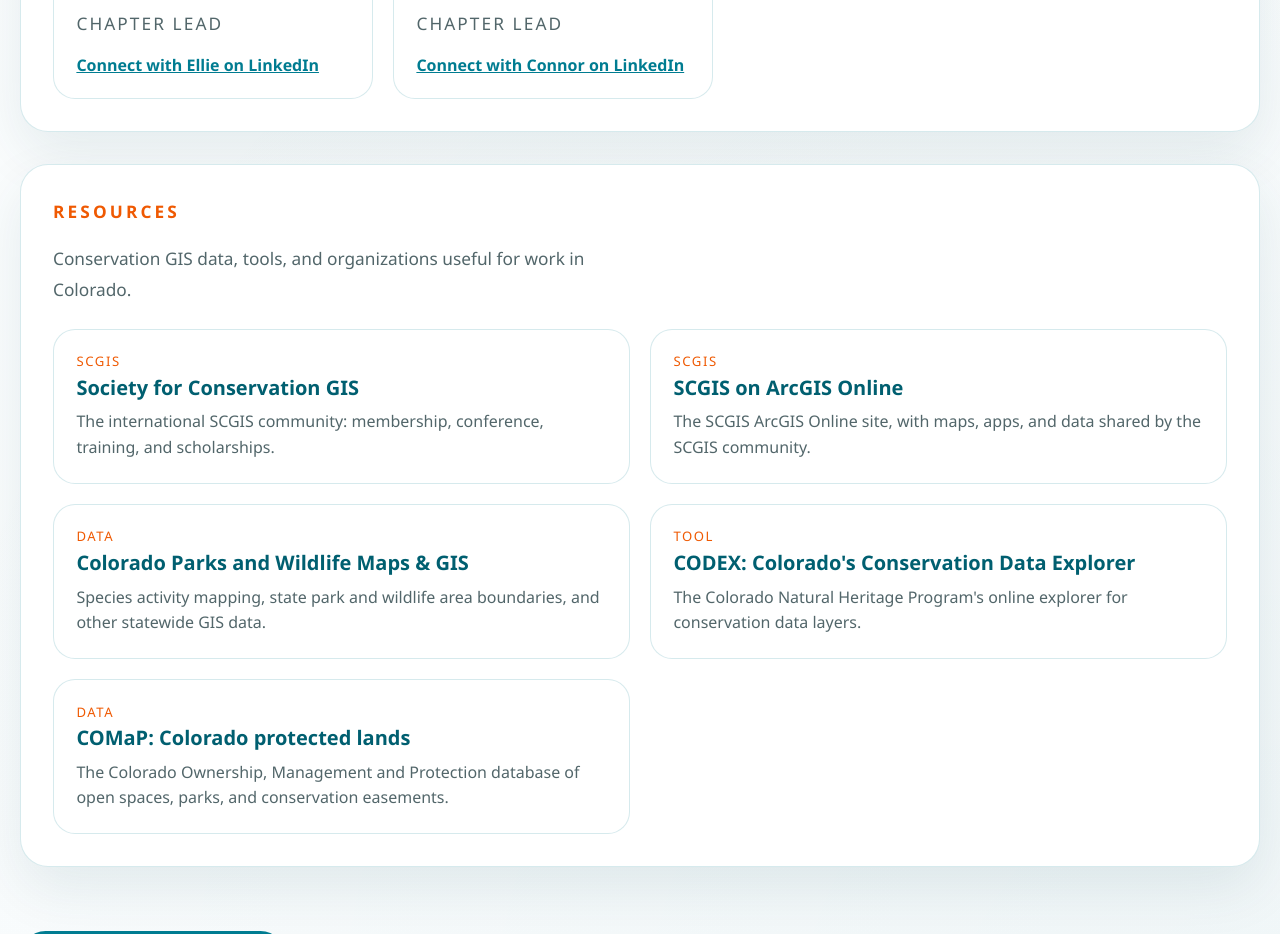
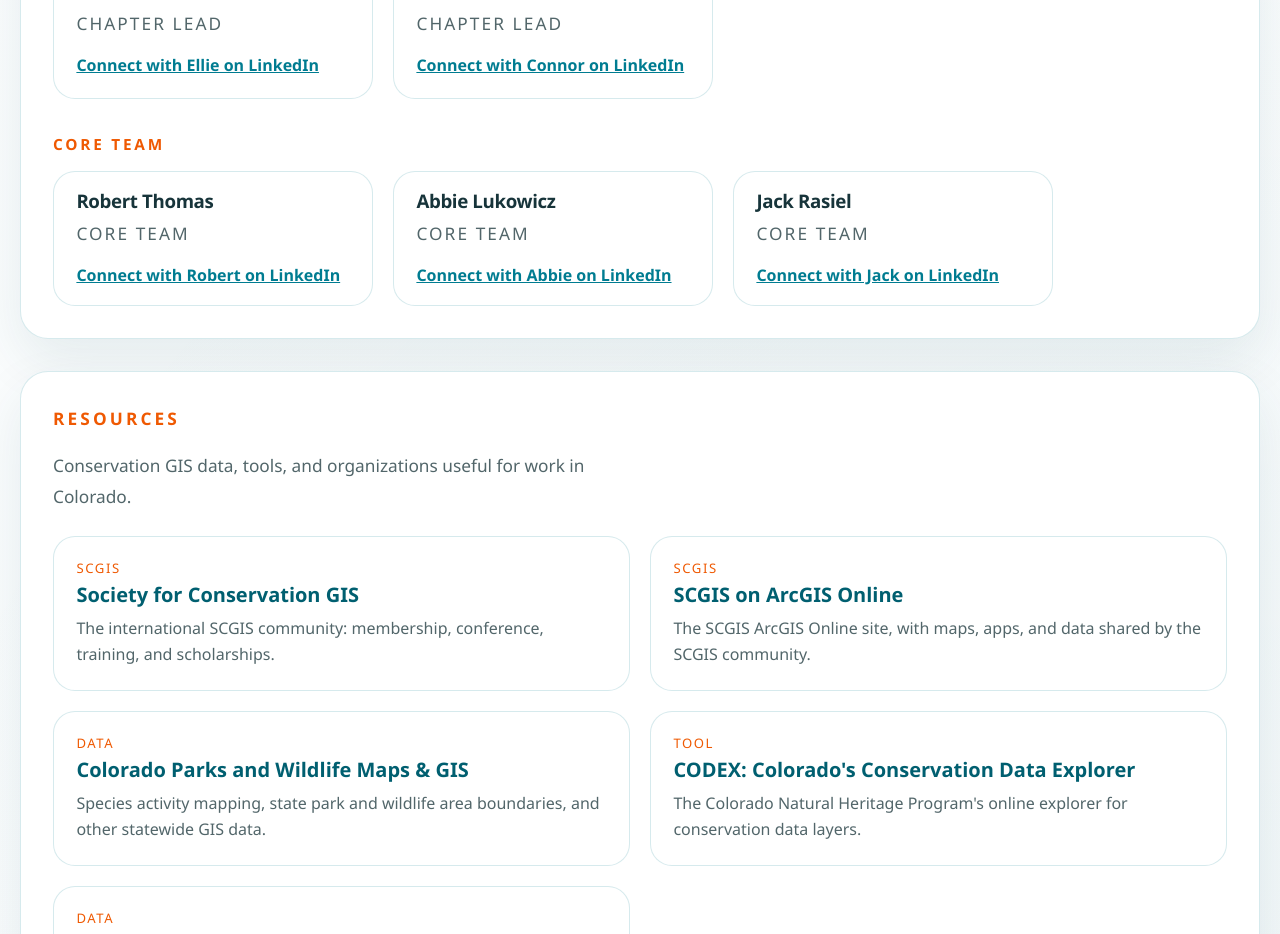
Before and after one commit to scgiscolorado/scgiscolorado.github.io, a plain HTML site: page index.html in a window 1280 px wide. Shown: the part 4000-4934 px from the top of the page. Drawn offline with Linux system fonts and the light colour scheme.

Commit message:
Add Core Team tier under Chapter Leads
Add Robert Thomas, Abbie Lukowicz, and Jack Rasiel with LinkedIn links.

Co-Authored-By: Claude Fable 5.2 <noreply@anthropic.com>
Claude-Session: https://claude.ai/code/session_01TVGVqaZ4kY1pmrMmgdus4K

```diff
--- a/assets/css/styles.css
+++ b/assets/css/styles.css
@@ -1000,3 +1000,31 @@ a {
     grid-template-columns: 1fr;
   }
 }
+
+.team-heading {
+  margin: 2.2rem 0 0;
+  font-size: 0.96rem;
+  font-weight: 700;
+  text-transform: uppercase;
+  letter-spacing: 0.18em;
+  color: var(--accent);
+}
+
+.team-grid {
+  margin-top: 1rem;
+  grid-template-columns: repeat(3, minmax(0, 20rem));
+}
+
+.team-card {
+  padding: 1.2rem 1.4rem;
+}
+
+.team-card h3 {
+  margin: 0 0 0.5rem;
+}
+
+@media (max-width: 820px) {
+  .team-grid {
+    grid-template-columns: 1fr;
+  }
+}
--- a/index.html
+++ b/index.html
@@ -265,6 +265,47 @@
             >
           </article>
         </div>
+
+        <!-- CORE TEAM: each member is a team-card. To add a photo, put an
+             <img class="lead-photo" …> above the name, as in the lead cards. -->
+        <h2 class="team-heading">Core Team</h2>
+        <div class="leads-grid team-grid">
+          <article class="lead-card team-card">
+            <h3>Robert Thomas</h3>
+            <p class="lead-role">Core Team</p>
+            <a
+              class="lead-contact"
+              href="https://www.linkedin.com/in/rethomasgisp/"
+              target="_blank"
+              rel="noreferrer"
+              >Connect with Robert on LinkedIn</a
+            >
+          </article>
+
+          <article class="lead-card team-card">
+            <h3>Abbie Lukowicz</h3>
+            <p class="lead-role">Core Team</p>
+            <a
+              class="lead-contact"
+              href="https://www.linkedin.com/in/abigail-lukowicz/"
+              target="_blank"
+              rel="noreferrer"
+              >Connect with Abbie on LinkedIn</a
+            >
+          </article>
+
+          <article class="lead-card team-card">
+            <h3>Jack Rasiel</h3>
+            <p class="lead-role">Core Team</p>
+            <a
+              class="lead-contact"
+              href="https://www.linkedin.com/in/jack-rasiel-52a2281a5/"
+              target="_blank"
+              rel="noreferrer"
+              >Connect with Jack on LinkedIn</a
+            >
+          </article>
+        </div>
       </section>
 
       <section class="content-section" id="resources">
```
